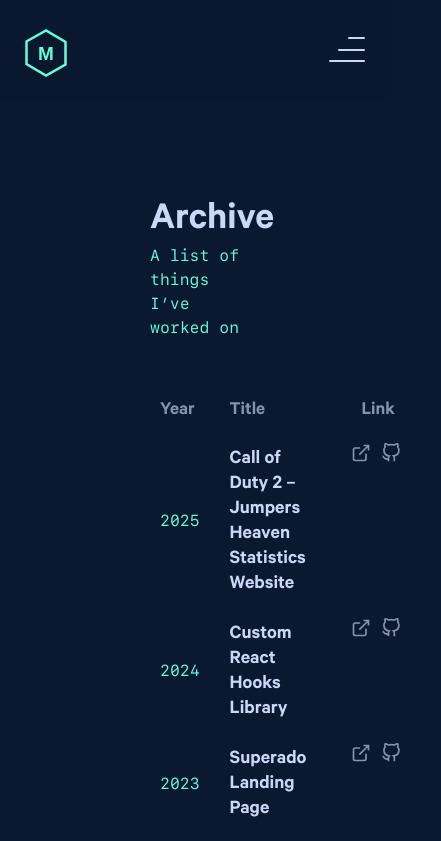
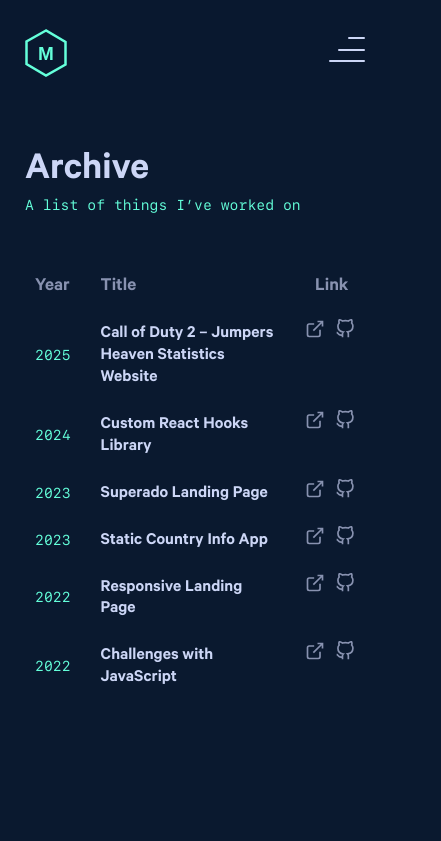
Before and after one commit to Moamal-2000/moamal-alaa, a Next.js app: page /archive in a window 390 px wide. Shown: the top 841 px of the page, 441 px wide, since content can reach past the window. Built offline with nearby package versions, Linux system fonts and the light colour scheme.

Commit message:
style(Archive): make Archive page fully responsive on all devices

```diff
--- a/src/app/(pages)/archive/Archive.module.scss
+++ b/src/app/(pages)/archive/Archive.module.scss
@@ -1,5 +1,25 @@
+@use "@/styles/mixins" as m;
+
 .archive {
-  padding: 200px 150px;
+  padding: 200px 140px;
+}
+
+@include m.large {
+  .archive {
+    padding: 200px 110px;
+  }
+}
+
+@include m.small {
+  .archive {
+    padding: 150px 25px;
+  }
+}
+
+@include m.very-small {
+  .archive {
+    padding: 150px 15px;
+  }
 }
 
 .archive>header>h1 {
@@ -16,3 +36,9 @@
   font-weight: 400;
   line-height: 1.5;
 }
+
+@include m.small {
+  .archive>header>p {
+    font-size: .9rem;
+  }
+}
--- a/src/components/Archive/ProjectsTable/ProjectsTBody/ProjectsTBody.module.scss
+++ b/src/components/Archive/ProjectsTable/ProjectsTBody/ProjectsTBody.module.scss
@@ -1,6 +1,6 @@
 @use "@/styles/mixins" as m;
 
-@include m.small {
+@include m.medium {
   .hideOnMobile {
     display: none;
   }
@@ -19,6 +19,19 @@
   font-weight: 400;
 }
 
+@include m.small {
+  .tbody tr td.year {
+    font-size: .9rem;
+  }
+}
+
+@include m.very-small {
+  .tbody tr td.year {
+    font-size: .8rem;
+    padding-inline: 10px;
+  }
+}
+
 .tbody tr td.title {
   padding-top: 15px;
   padding-right: 20px;
@@ -26,6 +39,18 @@
   font-size: 1.25rem;
   font-weight: 600;
   line-height: 1.25;
+}
+
+@include m.small {
+  .tbody tr td.title {
+    font-size: 1.1rem;
+  }
+}
+
+@include m.very-small {
+  .tbody tr td.title {
+    font-size: .9rem;
+  }
 }
 
 .tbody tr td.tech {
@@ -44,11 +69,16 @@
 }
 
 .tbody tr td.links {
-  min-width: 100px;
   padding-right: 20px;
   display: flex;
   align-items: center;
   gap: 10px;
+}
+
+@include m.very-small {
+  .tbody tr td.links {
+    padding-inline: 10px;
+  }
 }
 
 .tbody tr td.links a {
@@ -62,3 +92,10 @@
   width: 20px;
   height: 20px;
 }
+
+@include m.very-small {
+  .tbody tr td.links a>svg {
+    width: 18px;
+    height: 18px;
+  }
+}
--- a/src/components/Archive/ProjectsTable/ProjectsTable.module.scss
+++ b/src/components/Archive/ProjectsTable/ProjectsTable.module.scss
@@ -1,6 +1,6 @@
 @use "@/styles/mixins" as m;
 
-@include m.small {
+@include m.medium {
   .hideOnMobile {
     display: none;
   }
@@ -28,7 +28,20 @@
   font-size: 1.2rem;
 }
 
+@include m.very-small {
+  .table thead tr th {
+    font-size: 1rem;
+  }
+}
+
 .table thead tr th:first-child,
 .table thead tr th:last-child {
   padding-left: 20px;
 }
+
+@include m.very-small {
+  .table thead tr th:first-child,
+  .table thead tr th:last-child {
+    padding-left: 10px;
+  }
+}
```
